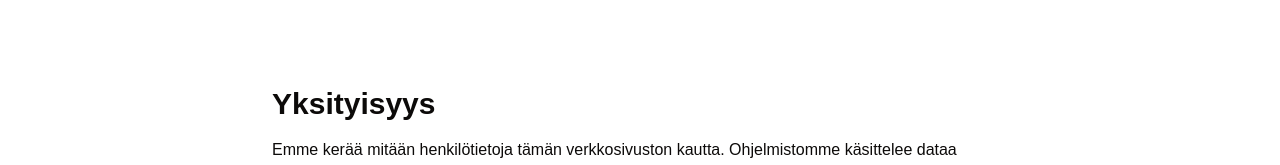
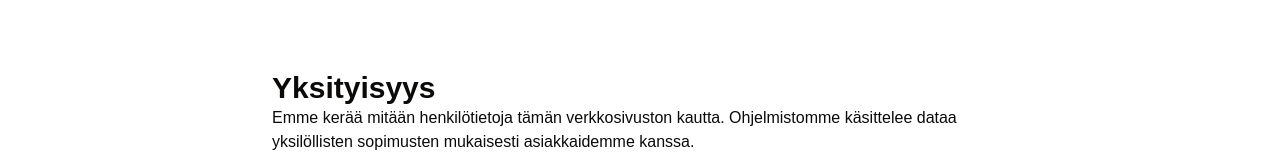
Before and after one commit to strengv1/pionblanc, a Next.js app: page /privacy in a window 1280 px wide. Shown: the part 154-319 px from the top of the page. Built offline with nearby package versions, Linux system fonts and the light colour scheme; no server answers.

Commit message:
small margin fix

```diff
--- a/src/app/contact_us/page.tsx
+++ b/src/app/contact_us/page.tsx
@@ -12,7 +12,7 @@
   return (
     <div className="max-w-screen-md w-full mx-auto my-24 px-4 flex-1">
       <div className="py-20 lg:py-32 text-left">
-        <h1 className="text-3xl font-bold">
+        <h1 className="text-3xl font-bold mb-2">
           {t("title")}
         </h1>
         <p className="md:text-md lg:text-lg text-left text-balance">
--- a/src/app/privacy/page.tsx
+++ b/src/app/privacy/page.tsx
@@ -6,7 +6,7 @@
   return (
     <div className="max-w-screen-md w-full mx-auto my-24 px-4 flex-1">
       <div className="py-20 lg:py-32 text-left">
-        <h1 className="text-3xl font-bold my-4">
+        <h1 className="text-3xl font-bold">
           {t("title")}
         </h1>
         <p>
```
